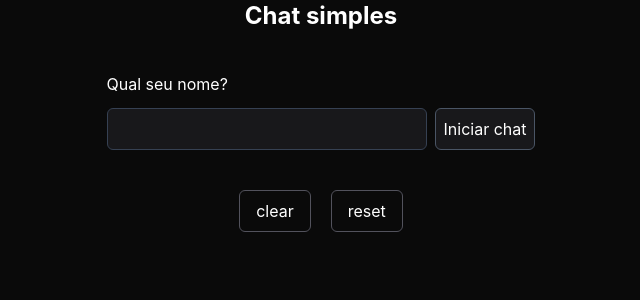
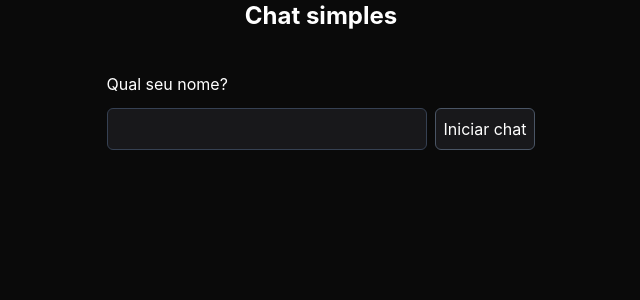
Before and after one commit to Filipuci/chat-app-context, a React (Vite) app: page / in a window 1280 px wide. Shown: the top 300 px of the page, without its empty margins (319-959 px from the left). Built offline with nearby package versions, Linux system fonts and the light colour scheme.

Commit message:
refactor: move buttons into ChatScreen component

```diff
--- a/src/App.tsx
+++ b/src/App.tsx
@@ -12,10 +12,6 @@ const Page = () => {
       <ChatContextProvider>
         <StartScreen />
         <ChatScreen />
-        <div className="flex gap-5">
-          <ChatActionButton action="clear" />
-          <ChatActionButton action="reset" />
-        </div>
       </ChatContextProvider>
 
     </div>
--- a/src/components/ChatScreen.tsx
+++ b/src/components/ChatScreen.tsx
@@ -1,4 +1,5 @@
 import { useChatContext } from "../contexts/ChatContext"
+import { ChatActionButton } from "./ChatActionButton"
 import { InputMessage } from "./InputMessage"
 
 export const ChatScreen = () => {
@@ -7,6 +8,7 @@ export const ChatScreen = () => {
   return (
     <>
       {!chatCtx.showScreen &&
+        <>
           <div className="flex flex-col h-[45vh] w-1/2 border border-zinc-600 rounded-md">
             <div className="flex-1 flex flex-col overflow-y-auto p-2">
               {chatCtx.messages.map(message => (
@@ -25,6 +27,12 @@ export const ChatScreen = () => {
             <InputMessage user="user" />
             <InputMessage user="bot" />
           </div>
+
+          <div className="flex gap-5">
+            <ChatActionButton action="clear" />
+            <ChatActionButton action="reset" />
+          </div>
+        </>
       }
     </>
 
```
Lines whose indentation alone changed are shown as unchanged.
